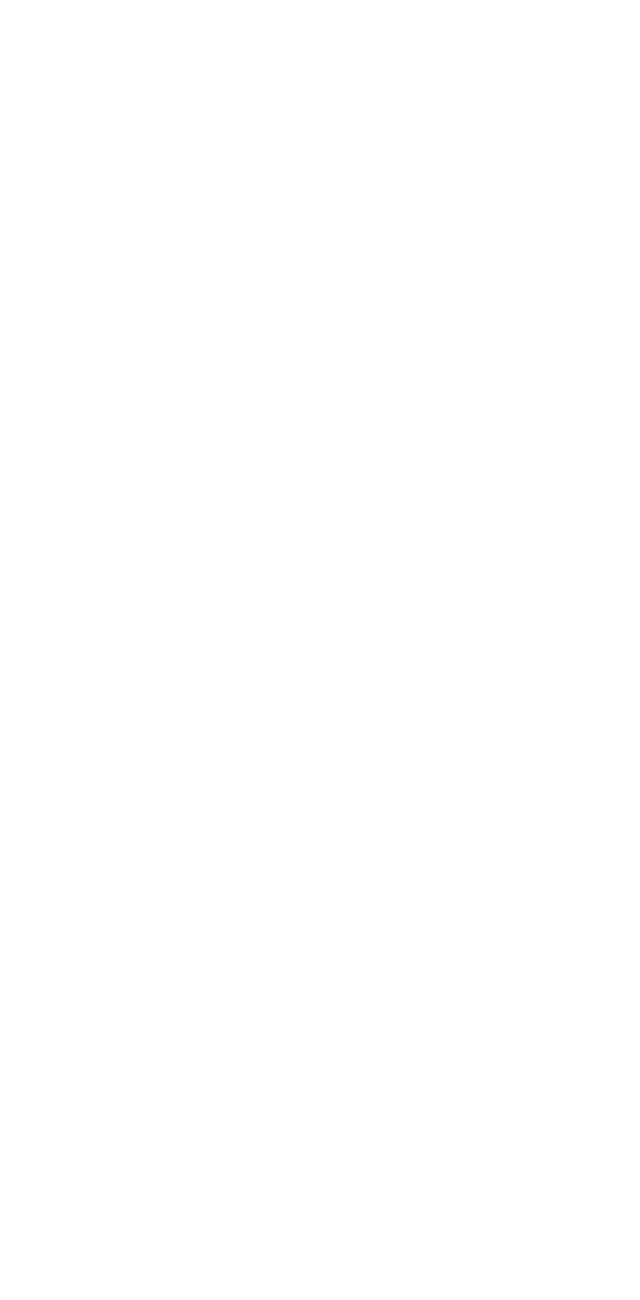
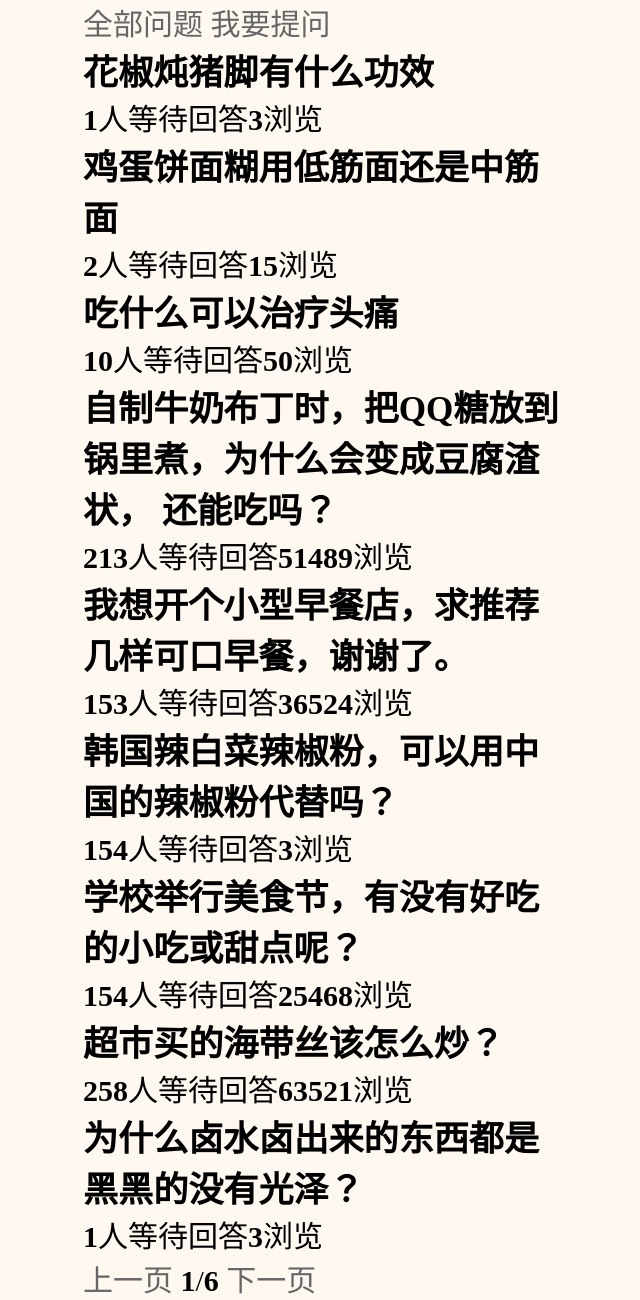
Before and after one commit to gulewei/meishihui, a plain HTML site: page html/questions.html in a window 1280 px wide. Shown: the whole page, without its empty margins (317-957 px from the left). Before the commit the page ends 800 px from the top, so only its background shows below. Drawn offline with Linux system fonts and the light colour scheme.

Commit message:
添加作者信息

```diff
--- a/css/ask/ask.css
+++ b/css/ask/ask.css
@@ -0,0 +1,30 @@
+/*
+ * 作者：顾乐威
+ * 描述：[我要回答] 页面样式
+ * 日期：2016.10.4
+ */
+
+/* 页面导航公用样式 */
+@import url("../common/question_nav/question_nav.css");
+
+/* 页面左右边距的包裹层 */
+.content { padding: 0 0.55rem;}
+
+/* 头部 */
+header { height: 2.5rem;}
+
+/* 输入区域 */
+form .content > section { display: flex; flex-direction: column; }
+
+/* 输入区域标题 */
+section > label, section > span { font-size: 0.6rem; color: #bab3ab; display: flex; align-items: center; height: 2.2rem; }
+
+/* 问题框 */
+#askQuestion { margin-bottom: 0.4rem; height: 1.25rem; border: 0.0125rem solid #afa8a0; border-radius: 0.225rem; }
+
+/* 问题描述框 */
+#askDescription { overflow: hidden; margin-bottom: 0.75rem; height: 10rem; border: 0.0125rem solid #afa8a0;  border-radius: 0.225rem; resize: none; }
+
+/* 提交按钮 */
+form .content .submit { flex-direction: row; justify-content: flex-end;}
+#askSubmit { width: 2.55rem; height: 1.325rem; background-color: #fa7e3e; color: #fff; font-size: 0.6rem; display: flex; justify-content: center; align-items: center; border: 0; border-radius: 0.125rem;}
--- a/html/questions.html
+++ b/html/questions.html
@@ -2,8 +2,69 @@
 <html>
 	<head>
 		<meta charset="UTF-8">
-		<title></title>
+		<meta name="viewport" content="width=device-width,initial-scale=1,minimum-scale=1,maximum-scale=1,user-scalable=no" />
+		<title>全部问题</title>
+		<link rel="stylesheet" type="text/css" href="../css/common/reset.css"/>
+		<link rel="stylesheet" type="text/css" href="../css/questions/questions.css"/>
+		<script src="../js/common/resize.js" type="text/javascript" charset="utf-8"></script>
+		<script src="../js/questions/questions.js" type="text/javascript" charset="utf-8"></script>
 	</head>
 	<body>
+		<header></header>
+		<nav>
+			<div class="content">
+				<a class="active" href="javascript:void(0);">全部问题</a>
+				<a href="javascript:void(0);">我要提问</a>
+			</div>
+		</nav>
+		<article>
+			<section>
+				<h3>花椒炖猪脚有什么功效</h3>
+				<p><span class="wait"><strong>1</strong>人等待回答</span><span class="skim"><strong>3</strong>浏览</span></p>
+			</section>
+			<section>
+				<h3>鸡蛋饼面糊用低筋面还是中筋面</h3>
+				<p><span class="wait"><strong>2</strong>人等待回答</span><span class="skim"><strong>15</strong>浏览</span></p>
+			</section>
+			<section>
+				<h3>吃什么可以治疗头痛</h3>
+				<p><span class="wait"><strong>10</strong>人等待回答</span><span class="skim"><strong>50</strong>浏览</span></p>
+			</section>
+			<section>
+				<h3>自制牛奶布丁时，把QQ糖放到锅里煮，为什么会变成豆腐渣状， 还能吃吗？</h3>
+				<p><span class="wait"><strong>213</strong>人等待回答</span><span class="skim"><strong>51489</strong>浏览</span></p>
+			</section>
+			<section>
+				<h3>我想开个小型早餐店，求推荐几样可口早餐，谢谢了。</h3>
+				<p><span class="wait"><strong>153</strong>人等待回答</span><span class="skim"><strong>36524</strong>浏览</span></p>
+			</section>
+			<section>
+				<h3>韩国辣白菜辣椒粉，可以用中国的辣椒粉代替吗？</h3>
+				<p><span class="wait"><strong>154</strong>人等待回答</span><span class="skim"><strong>3</strong>浏览</span></p>
+			</section>
+			<section>
+				<h3>学校举行美食节，有没有好吃的小吃或甜点呢？</h3>
+				<p><span class="wait"><strong>154</strong>人等待回答</span><span class="skim"><strong>25468</strong>浏览</span></p>
+			</section>
+			<section>
+				<h3>超市买的海带丝该怎么炒？</h3>
+				<p><span class="wait"><strong>258</strong>人等待回答</span><span class="skim"><strong>63521</strong>浏览</span></p>
+			</section>
+			<section>
+				<h3>为什么卤水卤出来的东西都是黑黑的没有光泽？</h3>
+				<p><span class="wait"><strong>1</strong>人等待回答</span><span class="skim"><strong>3</strong>浏览</span></p>
+			</section>
+			<footer class="page-number">
+				<a class="previous-page" href="javascript:void(0);">上一页</a>
+				<span><strong>1</strong>/<strong>6</strong></span>
+				<a class="next-page" href="javascript:void(0);">下一页</a>
+			</footer>
+		</article>
+		<footer></footer>
 	</body>
 </html>
+<!--
+	 * 作者：顾乐威
+	 * 描述：[全部问题] 页面结构
+	 * 修改：2016.10.4
+-->
```
